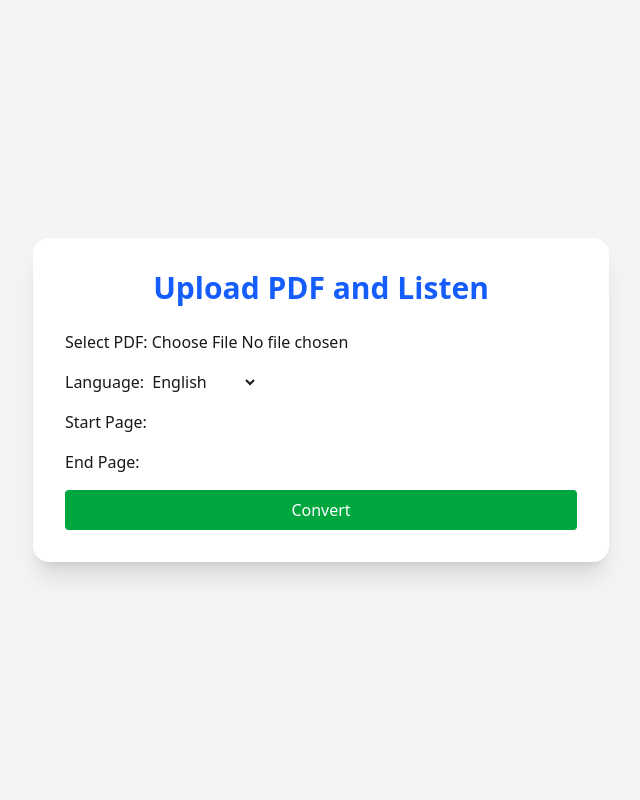
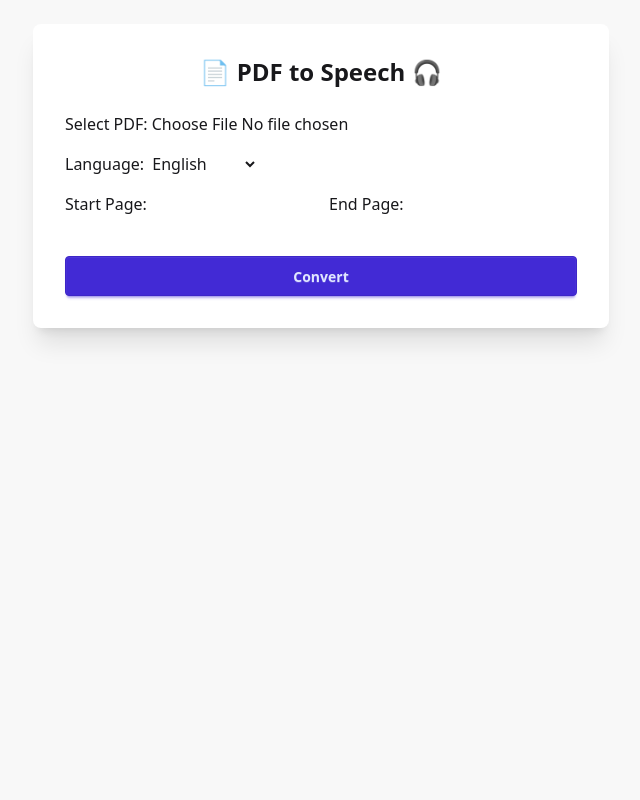
Before and after one commit to Me-code04/PDF2MP3, a Django app: page / in a window 1280 px wide. Shown: the whole page, without its empty margins (319-959 px from the left). Run offline with Django 4.2, Linux system fonts and the light colour scheme; style sheets or scripts are compiled from the project's sources; some libraries are stand-ins or nearby versions.

Commit message:
Webpage updated index.html

```diff
--- a/pdf_speech/pdf_app/templates/pdf_app/index.html
+++ b/pdf_speech/pdf_app/templates/pdf_app/index.html
@@ -1,30 +1,45 @@
-<!DOCTYPE html>
-<html lang="en">
 {% load static %}
 {% load crispy_forms_tags %}
 {% load i18n %}
+<!DOCTYPE html>
+<html lang="en">
 <head>
     <meta charset="UTF-8">
     <title>PDF to Speech</title>
-    <link href="{% static 'css/dist/styles.css' %}" rel="stylesheet">
+    <link href="{% static 'css/styles.css' %}" rel="stylesheet">
 </head>
-<body class="bg-gray-100 min-h-screen flex items-center justify-center p-4">
+<body class="bg-base-200 min-h-screen p-6">
 
-    <div class="bg-white shadow-xl rounded-2xl p-8 w-full max-w-xl">
-        <h1 class="text-3xl font-bold text-center text-blue-600 mb-6">Upload PDF and Listen</h1>
+    <div class="max-w-xl mx-auto card bg-white shadow-xl p-8 space-y-6">
+        <h1 class="text-2xl font-bold text-center">📄 PDF to Speech 🎧</h1>
 
         <form method="post" enctype="multipart/form-data" class="space-y-4">
             {% csrf_token %}
-            {{ form.as_p }}
-            <button type="submit" class="w-full bg-green-600 text-white py-2 px-4 rounded hover:bg-green-700 transition">
-                Convert
-            </button>
+            <div class="space-y-2">
+                {{ form.pdf_file.label_tag }}
+                {{ form.pdf_file|as_crispy_field }}
+            </div>
+            <div class="space-y-2">
+                {{ form.language.label_tag }}
+                {{ form.language|as_crispy_field }}
+            </div>
+            <div class="grid grid-cols-2 gap-4">
+                <div>
+                    {{ form.start_page.label_tag }}
+                    {{ form.start_page|as_crispy_field }}
+                </div>
+                <div>
+                    {{ form.end_page.label_tag }}
+                    {{ form.end_page|as_crispy_field }}
+                </div>
+            </div>
+            <button type="submit" class="btn btn-primary w-full">Convert</button>
         </form>
 
         {% if audio_file %}
-            <div class="mt-6">
-                <h2 class="text-xl font-semibold text-gray-800 mb-2">Listen:</h2>
-                <audio controls class="w-full">
+            <div class="text-center">
+                <h2 class="text-lg font-semibold mt-4">🔊 Listen:</h2>
+                <audio controls class="mt-2 w-full">
                     <source src="{{ audio_file }}" type="audio/mp3">
                     Your browser does not support the audio element.
                 </audio>
```
